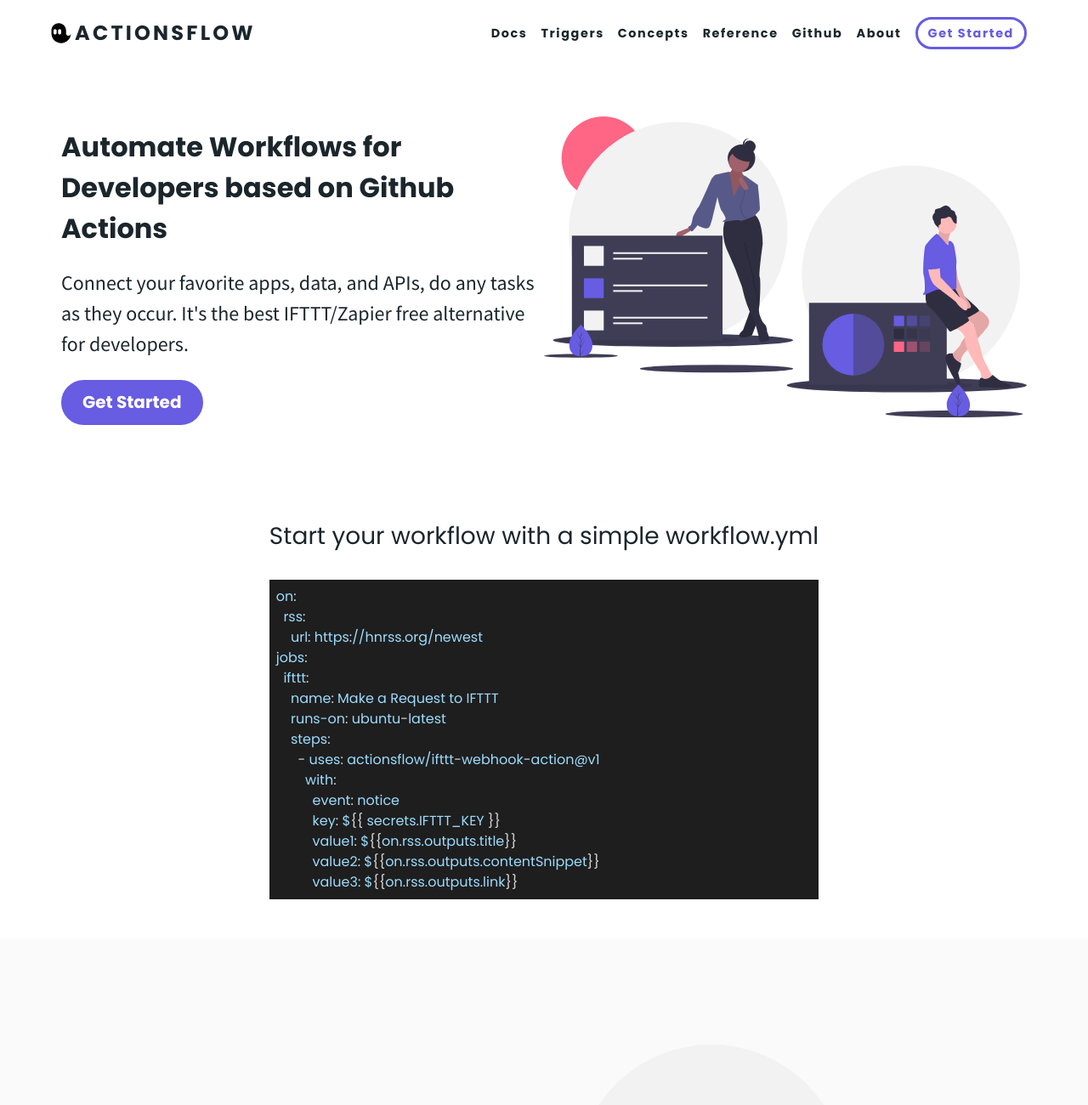
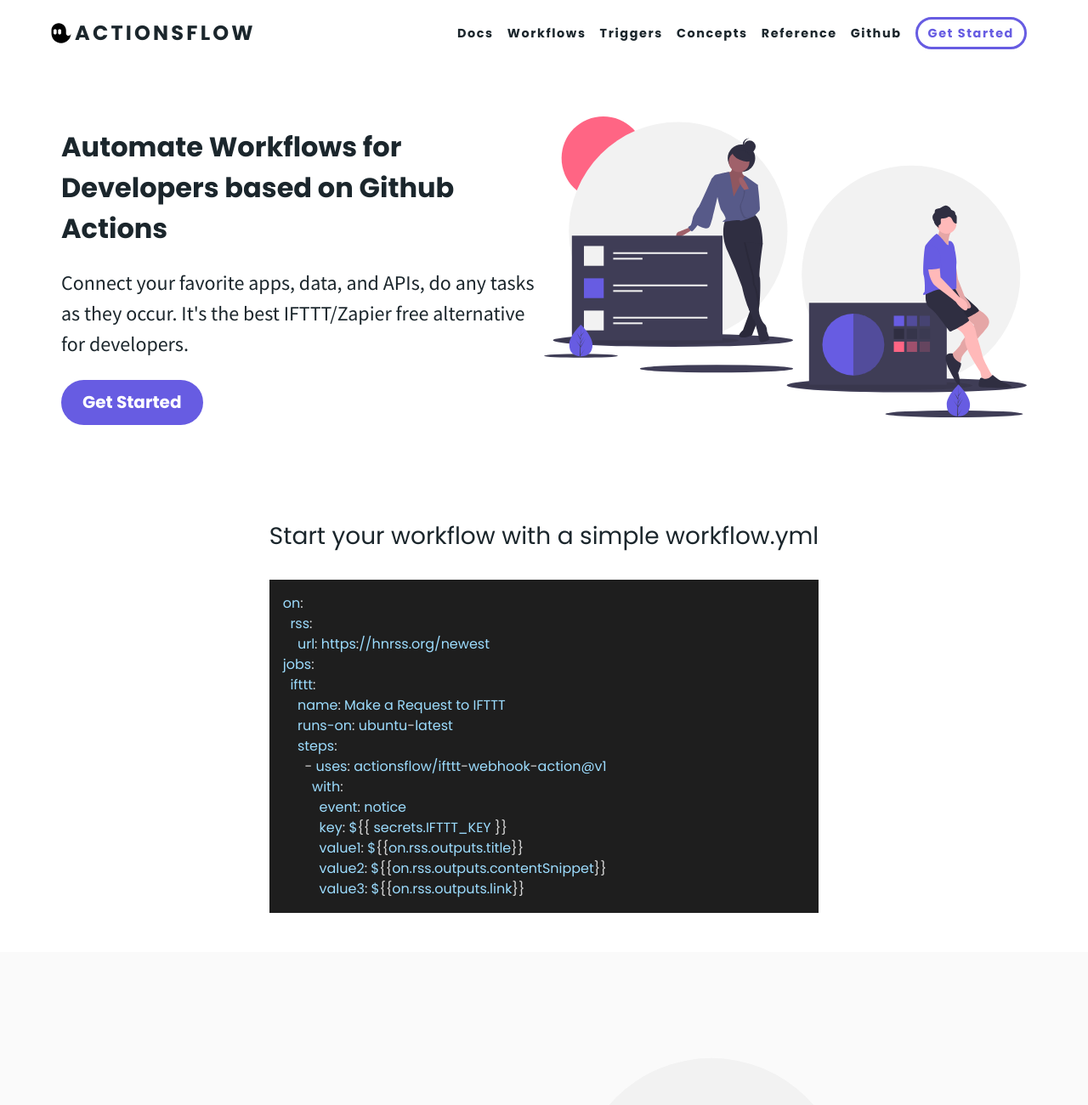
Before and after one commit to Stefankart/actionsflow.github.io, a Gatsby site: page / in a window 1280 px wide. Shown: the top 1300 px of the page at 85% size. Built offline with nearby package versions, Linux system fonts and the light colour scheme; Gatsby itself is replaced by a stand-in of ours.

Commit message:
chore: edit links

```diff
--- a/src/components/Example.js
+++ b/src/components/Example.js
@@ -30,7 +30,7 @@
 const Pre = styled.pre`
   text-align: left;
   margin: 1em 0;
-  padding: 0.5em;
+  padding: 1em;
   overflow: scroll;
 `
 
--- a/src/components/Header.js
+++ b/src/components/Header.js
@@ -36,6 +36,11 @@
               <a href="https://actionsflow.github.io/docs/">Docs</a>
             </li>
             <li className={navItemClasses}>
+              <a href="https://github.com/actionsflow/awesome-actionsflow">
+                Workflows
+              </a>
+            </li>
+            <li className={navItemClasses}>
               <a href="https://actionsflow.github.io/docs/triggers/#triggers-list">
                 Triggers
               </a>
@@ -59,9 +64,7 @@
                 Github
               </a>
             </li>
-            <li className={navItemClasses}>
-              <a href="/docs/about/">About</a>
-            </li>
+
             <li className={`${navItemClasses} nav-item-bold`}>
               <a href="/docs/getting-started/">Get Started</a>
             </li>
```
